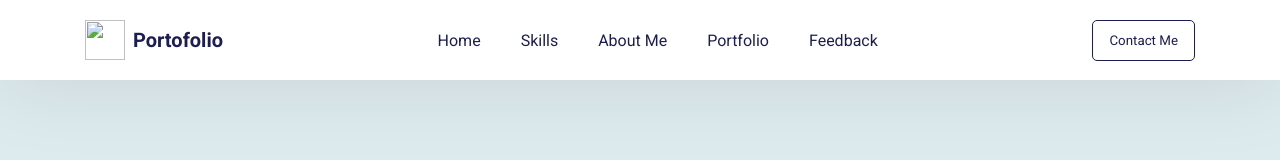
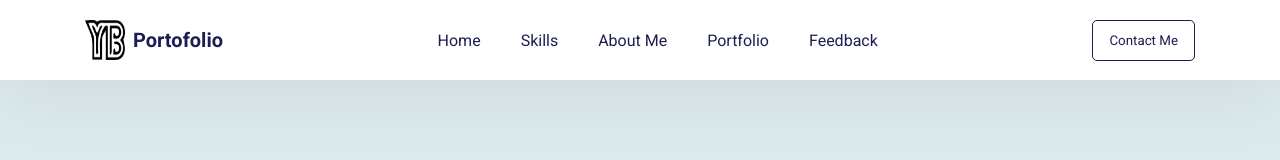
Before and after one commit to yusrilbudiman/Portofolio, a plain HTML site: page index1.html in a window 1280 px wide. Shown: the top 160 px of the page. Drawn offline with nearby package versions, Linux system fonts and the light colour scheme; the site is published under a folder, as on GitHub Pages, so addresses that start at the root find nothing.

Commit message:
Update index1.html

```diff
--- a/index1.html
+++ b/index1.html
@@ -13,7 +13,7 @@
 
     <nav>
         <div class="logo">
-            <img src="/assets/logo.png">
+            <img src="./assets/logo.png">
             <a href="https://www.instagram.com/yusrilbdmn/" target="_blank">Portofolio</a>
         </div>
         <ul>
```
